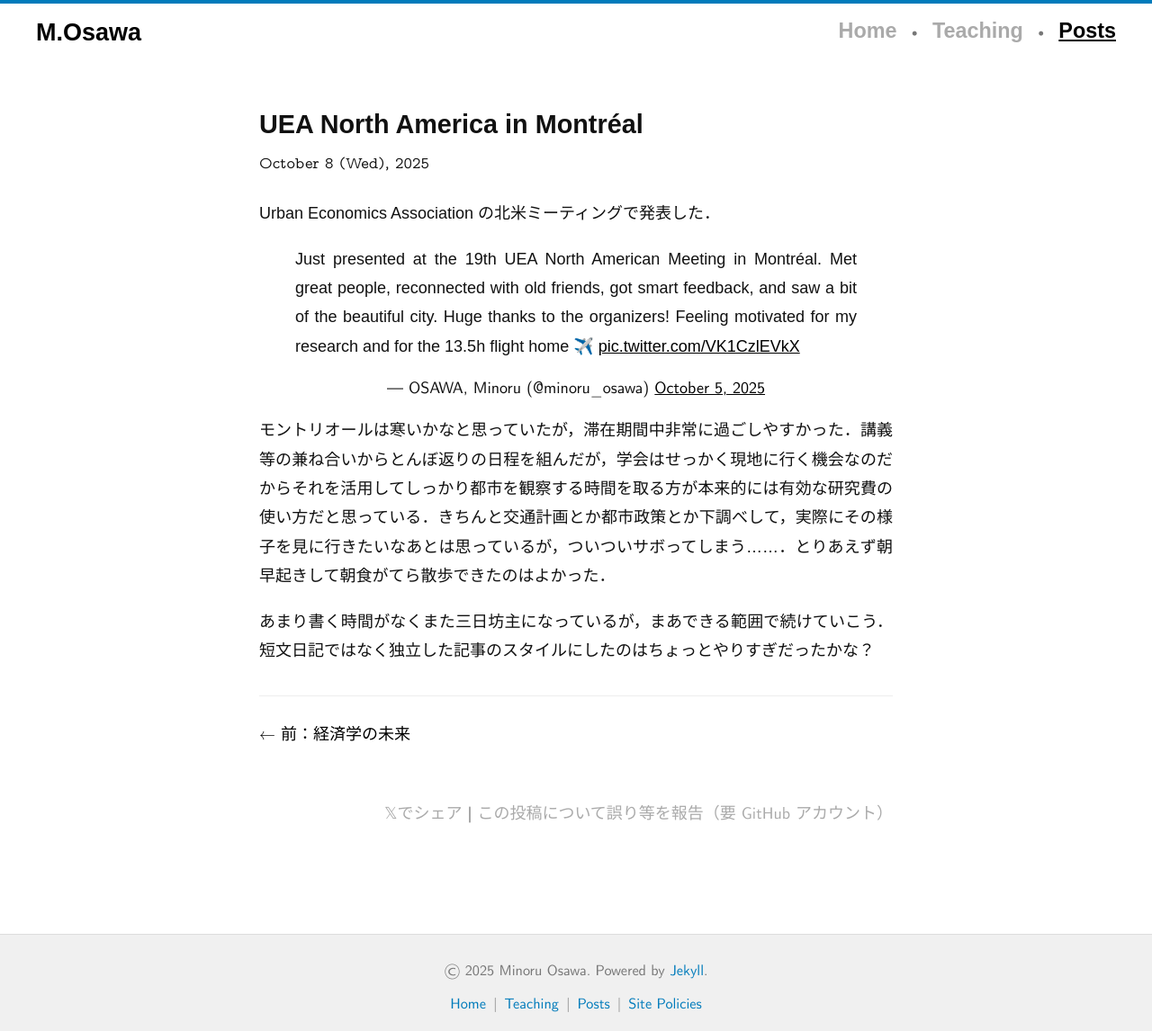
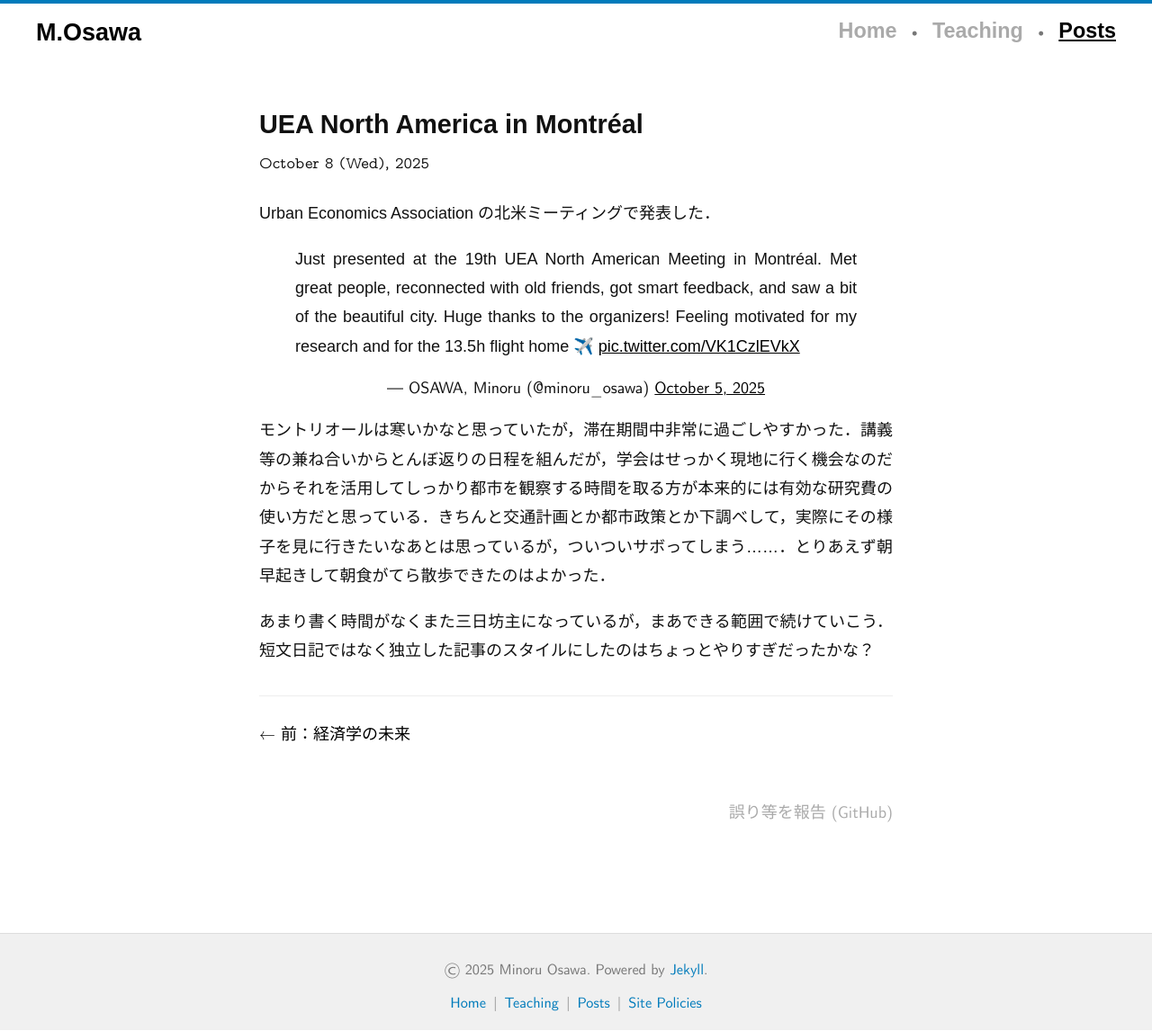
Before and after one commit to mino-osawa/mino-osawa.github.io, a Jekyll site: the page built from _posts/2025-10-08-UEA-North-America.markdown, in a window 1280 px wide. Shown: the whole page at 90% size. Built offline with Jekyll 4.4.1, drawn with Linux system fonts in a browser that asks for light colours; some web fonts are replaced; comment, search, counter and statistics services are not loaded.

Commit message:
minor fix

```diff
--- a/_layouts/post.html
+++ b/_layouts/post.html
@@ -28,9 +28,9 @@ layout: default
         {% endif %}
     </div>
     <div class="post-footer">
-        <p><a href="https://twitter.com/share?ref_src=twsrc%5Etfw" data-via="minoru_osawa" data-show-count="false">𝕏でシェア<b></b></a><script async src="https://platform.twitter.com/widgets.js" charset="utf-8"></script> |
+        <p>
             <a href="https://github.com/{{ site.github.user }}/{{ site.github.repo }}/issues/new?title={{ page.title | url_encode }}&body=対象記事：{{ site.url }}{{ page.url | url_encode }}" target="_blank">
-                この投稿について誤り等を報告（要 GitHub アカウント）
+                誤り等を報告 (GitHub)
             </a>
         </p>
     </div>
```
